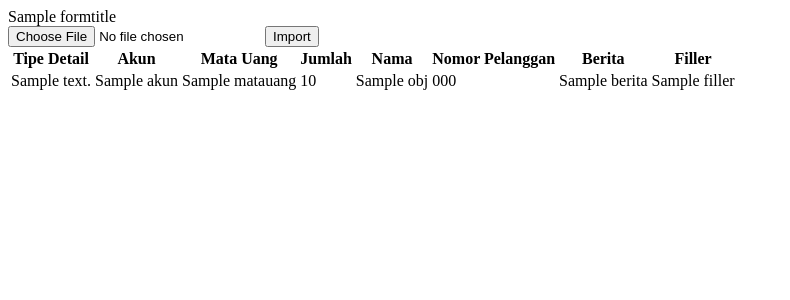
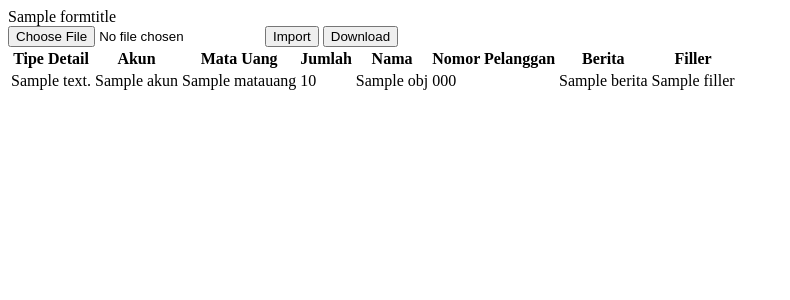
Before and after one commit to pojok-webdev/bca, a PHP site: the page made by application/views/records/detail.php in a window 1280 px wide. Shown: the top 300 px of the page, without its empty margins (0-790 px from the left). Run offline with PHP 8.4, Linux system fonts and the light colour scheme; the template is opened without the code that fills it: most values are stand-ins (such as "Sample title", 1, 10 or a date in 2020).

Commit message:
add download button for existing records

```diff
--- a/application/views/records/detail.php
+++ b/application/views/records/detail.php
@@ -28,6 +28,9 @@
                                         <input class="btn btn-sm btn-default"  type="file" name="file">
                                         <button class="btn btn-sm btn-default" id="import" type="submit" name="submit">
                                             <i class="glyphicon glyphicon-import"></i> Import
+                                        </button>
+                                        <button class="btn btn-sm btn-default" id="import" type="submit" name="download">
+                                            <i class="glyphicon glyphicon-import"></i> Download
                                         </button>
                                     </form>
                                 </div>
```
